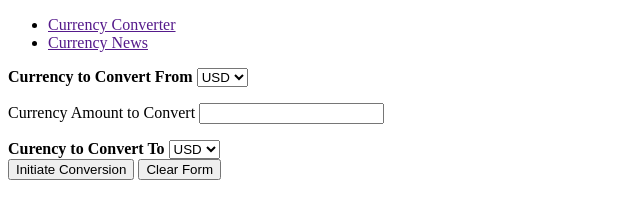
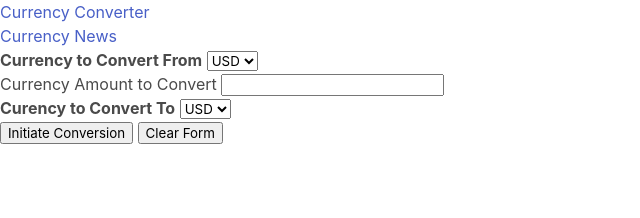
Before and after one commit to Project-1-Group-2-March-2023/VaCASHin, a plain HTML site: page index.html in a window 1280 px wide. Shown: the whole page, without its empty margins (0-640 px from the left). Drawn offline with nearby package versions, Linux system fonts and the light colour scheme.

Commit message:
added css stylesheet with bulma

```diff
--- a/develop/style.css
+++ b/develop/style.css
@@ -0,0 +1 @@
+@import "https://cdn.jsdelivr.net/npm/bulma@0.9.4/css/bulma.min.css";
--- a/index.html
+++ b/index.html
@@ -4,6 +4,7 @@
     <meta charset="UTF-8" />
     <meta http-equiv="X-UA-Compatible" content="IE=edge" />
     <meta name="viewport" content="width=device-width, initial-scale=1.0" />
+    <link rel="stylesheet" href="https://cdn.jsdelivr.net/npm/bulma@0.9.4/css/bulma.min.css">
     <title>VaCASHin</title>
   </head>
   <script>
```
